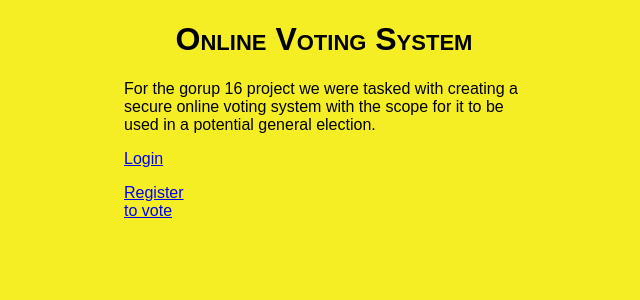
After one commit to ku5-ku5/CM2305-Voting-System-Prototype-, a Python web app: template Prototype/templates/index.html in a window 1280 px wide. The commit adds this page. Shown: the top 300 px of the page, without its empty margins (316-956 px from the left). Run offline with Jinja, Linux system fonts and the light colour scheme; the template is opened without the code that fills it, so the values that code supplies are empty.

Commit message:
Added an index page

```diff
--- a/Prototype/routes.py
+++ b/Prototype/routes.py
@@ -7,6 +7,10 @@
 from Prototype.models import Users, PoliticalParty, Vote
 
 @app.route("/")
+@app.route("/index", methods=['GET', 'POST'])
+def index():
+    return render_template('index.html', title="Online Vote System")
+
 @app.route("/login", methods=['GET', 'POST'])
 def login():
     form = loginForm()
--- /dev/null
+++ b/Prototype/templates/index.html
@@ -0,0 +1,19 @@
+{% extends "layout.html" %}
+{% block content %}
+  <div class="indexContent">
+    <div class="introText">
+      <p>For the gorup 16 project we were tasked with creating a <br>
+        secure online voting system with the scope for it to be <br>
+        used in a potential general election.
+      </p>
+    </div>
+    <div class="indexBoxes">
+      <div class="loginBox">
+        <a href="{{ url_for('login') }}"><p>Login</p></a>
+      </div>
+      <div class="registerBox">
+        <a href="{{ url_for('login') }}"><p>Register<br>to vote</p></a>
+      </div>
+    </div>
+  </div>
+{% endblock content %}
--- a/Prototype/templates/vote.html
+++ b/Prototype/templates/vote.html
@@ -4,6 +4,7 @@
   <div class="vote-container">
     <form class="" action="index.html" method="post">
       {{ form.hidden_tag() }}
+      <!-- for loop is done within the routes.py file -->
       <div class="voteItem">
           {{ form.chosenParty }}
       </div>
```
